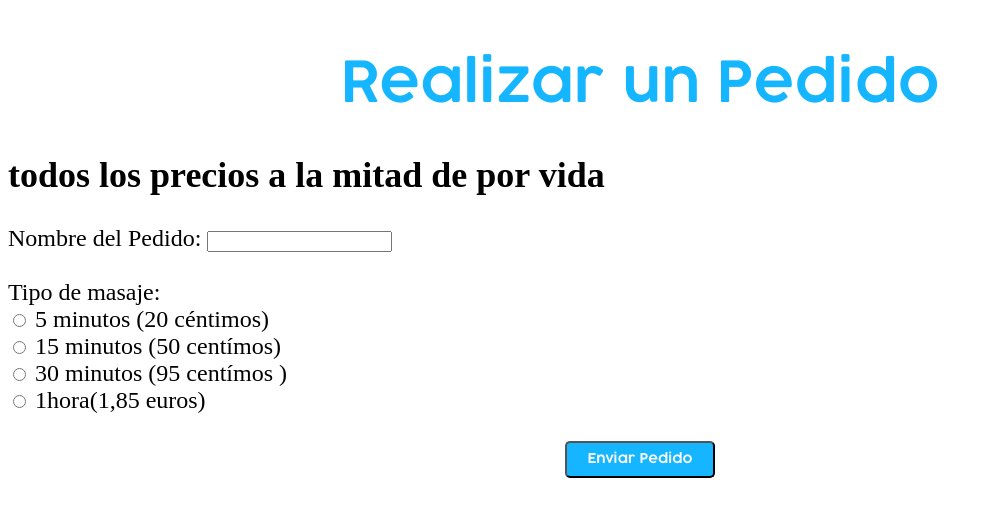
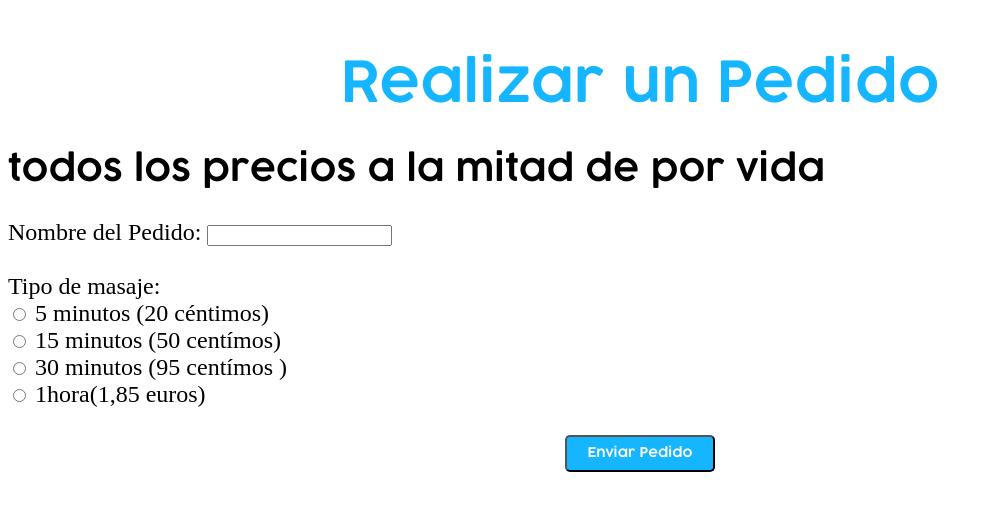
Before and after one commit to Shlac/Oli, a plain HTML site: page form.html in a window 1280 px wide. Shown: the whole page, without its empty margins (0-993 px from the left). Drawn offline with Linux system fonts and the light colour scheme.

Commit message:
Update styles.css

```diff
--- a/styles.css
+++ b/styles.css
@@ -6,7 +6,9 @@
 }
 * {
 }
-
+h2 {
+  font-family: 'mso';
+}
 h1 {
   font-family: 'mso', sans-serif;
   color: #15b6ff;
```
